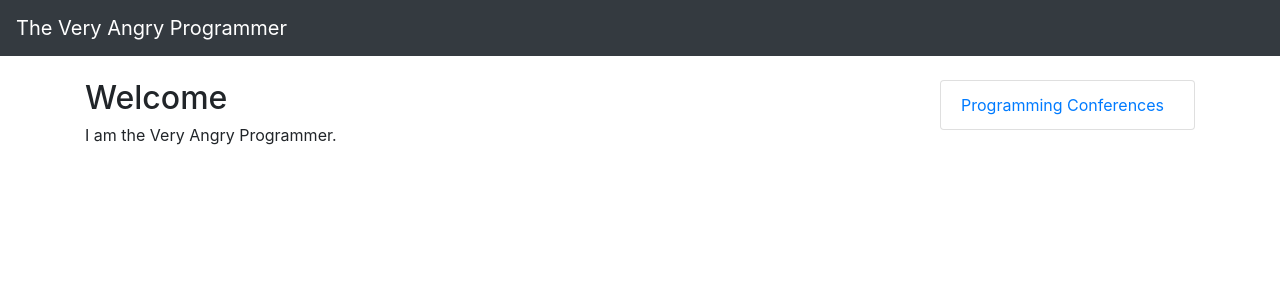
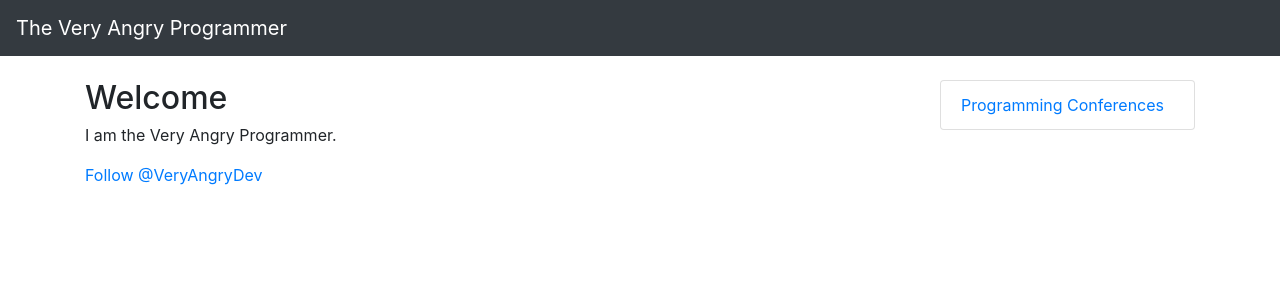
Before and after one commit to VeryAngryProgrammer/veryangryprogrammer.github.io, a Jekyll site: the page built from index.md, in a window 1280 px wide. Shown: the top 300 px of the page. Built offline with Jekyll 4.4.1, drawn with Linux system fonts in a browser that asks for light colours; comment, search, counter and statistics services are not loaded; our own code applies the rules of GitHub Pages for plain Markdown files.

Commit message:
Update index.md

```diff
--- a/index.md
+++ b/index.md
@@ -5,3 +5,5 @@ layout: default
 ## Welcome
 
 I am the Very Angry Programmer.
+
+<a href="https://twitter.com/VeryAngryDev" class="twitter-follow-button" data-show-count="false">Follow @VeryAngryDev</a><script async src="//platform.twitter.com/widgets.js" charset="utf-8"></script>
```
